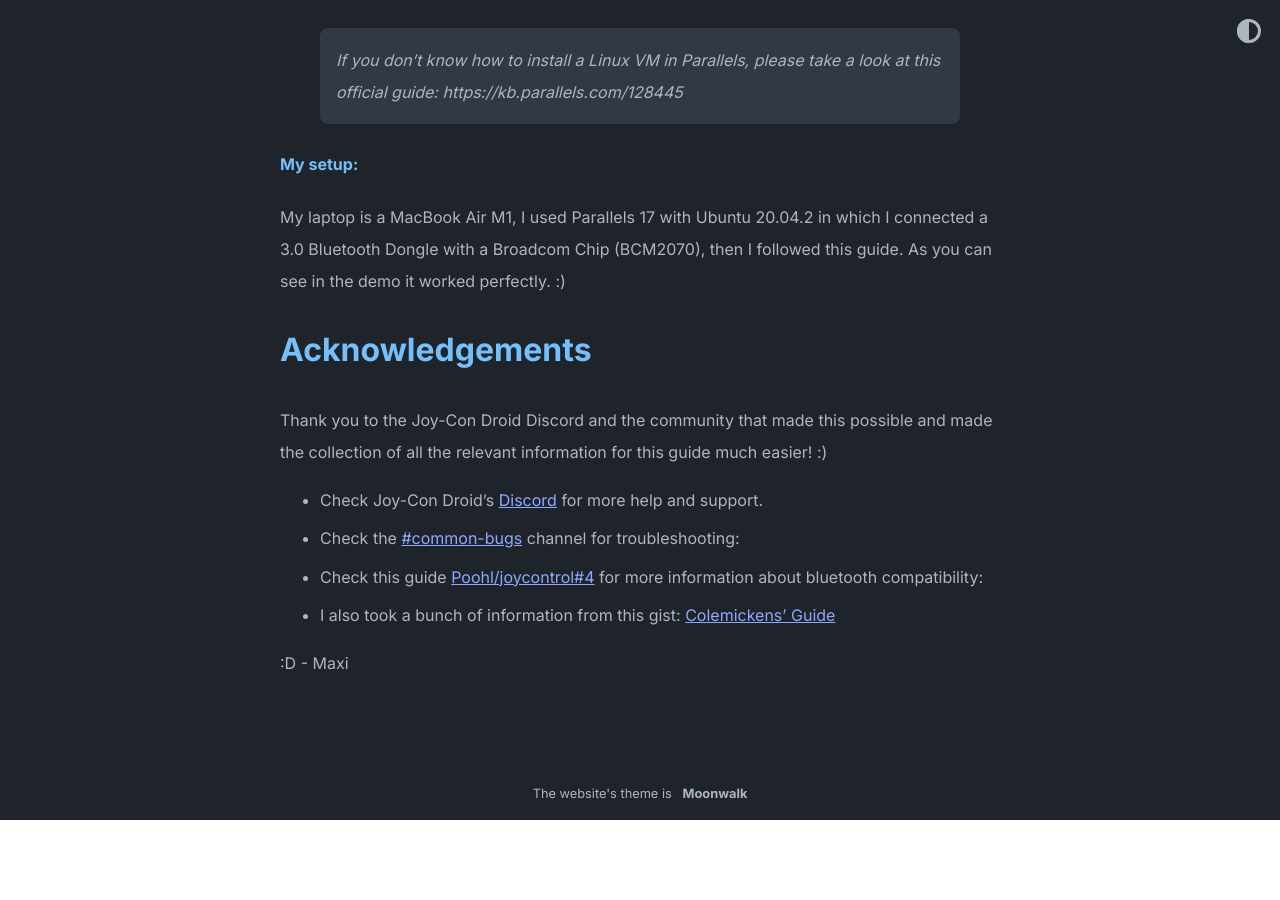
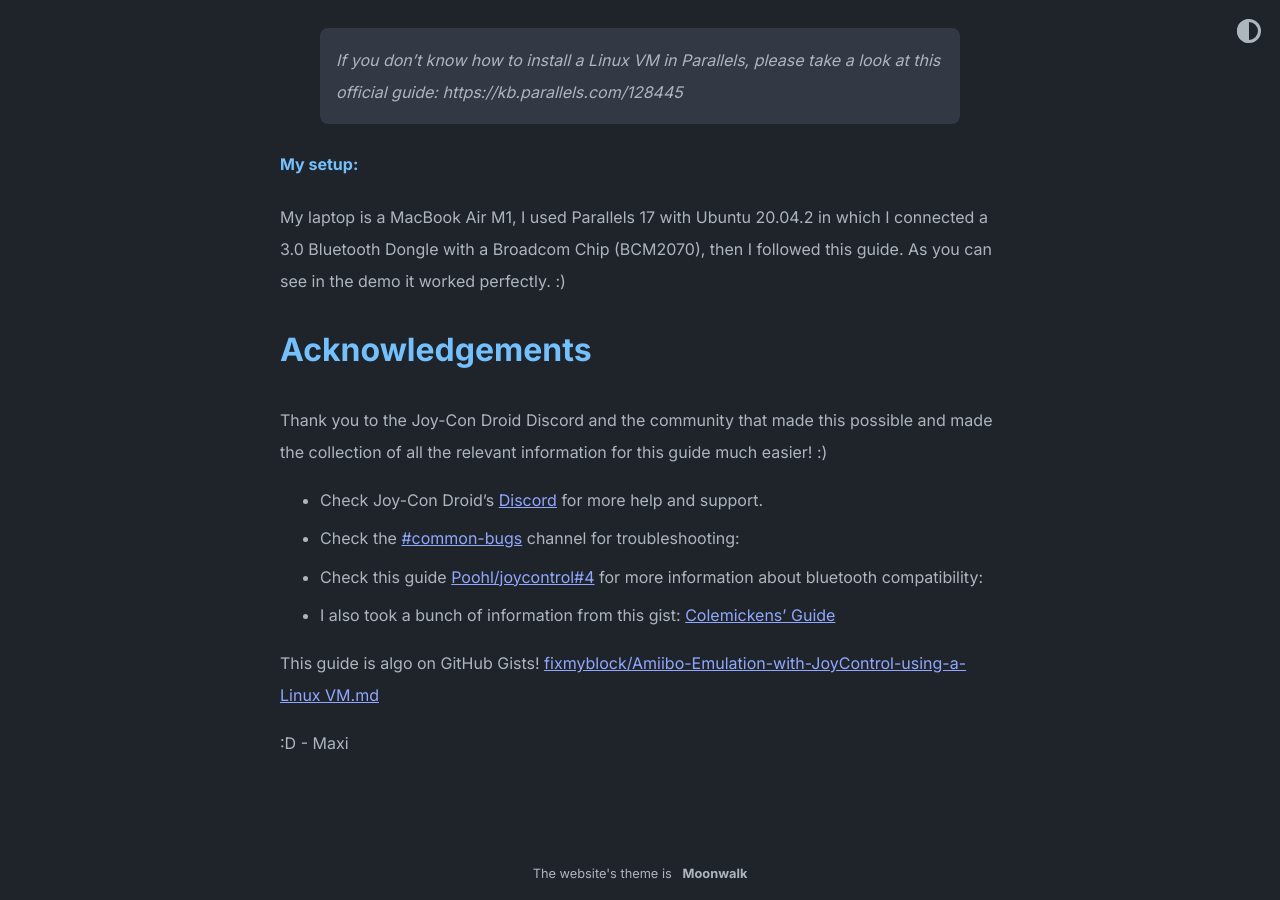
Before and after one commit to fixmyblock/noticiero, a Jekyll site: the page built from _posts/2023-02-12-amiibo-emulation-with-joycontrol.md, in a window 1280 px wide and 900 px high, scrolled down 7036 px. Built offline with Jekyll 4.4.1, drawn with Linux system fonts in a browser that asks for light colours; before the commit the page ends 7856 px from its top, so only the background shows below that; some of the changed text lies outside the part shown.

Commit message:
update posts

```diff
--- a/_posts/2023-02-12-amiibo-emulation-with-joycontrol.md
+++ b/_posts/2023-02-12-amiibo-emulation-with-joycontrol.md
@@ -201,5 +201,8 @@ Thank you to the Joy-Con Droid Discord and the community that made this possible
 - Check this guide [Poohl/joycontrol#4](https://github.com/Poohl/joycontrol/issues/4) for more information about bluetooth compatibility:
 - I also took a bunch of information from this gist: [Colemickens' Guide](https://gist.github.com/colemickens/b08d1a339f4483c6b3c08e739d6cf5d0)
 
+This guide is algo on GitHub Gists!
+[fixmyblock/Amiibo-Emulation-with-JoyControl-using-a-Linux VM.md](https://gist.github.com/fixmyblock/5e72775f2fef9247461e9f1e4ec790a8)
+
 :D
 \- Maxi
```
Also changed, not shown: _posts/2022-03-20-octava-edición-de-elnoticiero-de-multiverso.md (+1 -3 lines).
